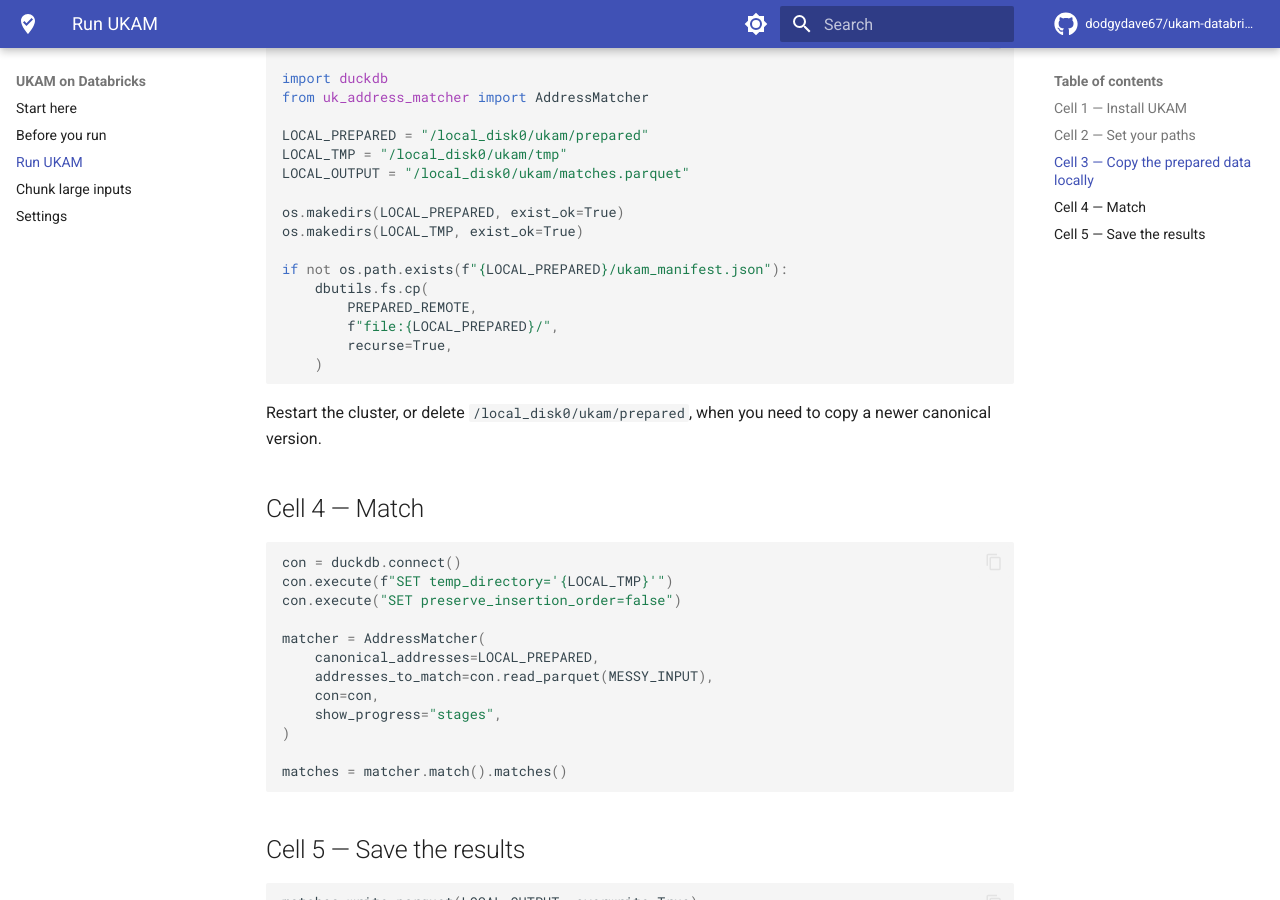
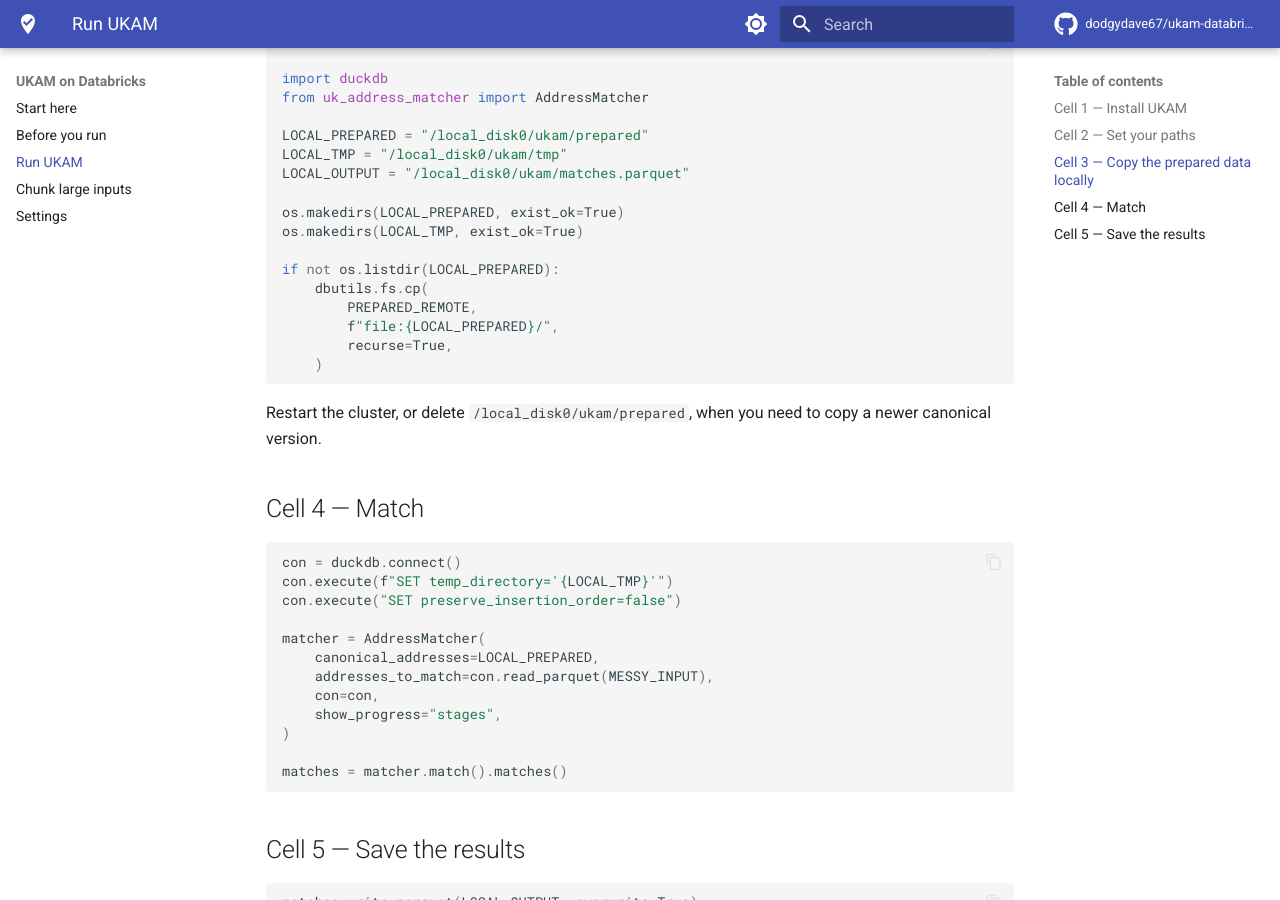
Before and after one commit to dodgydave67/ukam-databricks, an MkDocs documentation site: the page built from docs/run.md, in a window 1280 px wide and 900 px high, scrolled down 779 px. Built offline with MkDocs 1.6.1 and Material for MkDocs 9.7.7, drawn with Linux system fonts in a browser that asks for light colours; comment, search, counter and statistics services are not loaded.

Commit message:
Simplify prepared-data copy check

```diff
--- a/docs/run.md
+++ b/docs/run.md
@@ -43,7 +43,7 @@ LOCAL_OUTPUT = "/local_disk0/ukam/matches.parquet"
 os.makedirs(LOCAL_PREPARED, exist_ok=True)
 os.makedirs(LOCAL_TMP, exist_ok=True)
 
-if not os.path.exists(f"{LOCAL_PREPARED}/ukam_manifest.json"):
+if not os.listdir(LOCAL_PREPARED):
     dbutils.fs.cp(
         PREPARED_REMOTE,
         f"file:{LOCAL_PREPARED}/",
```
